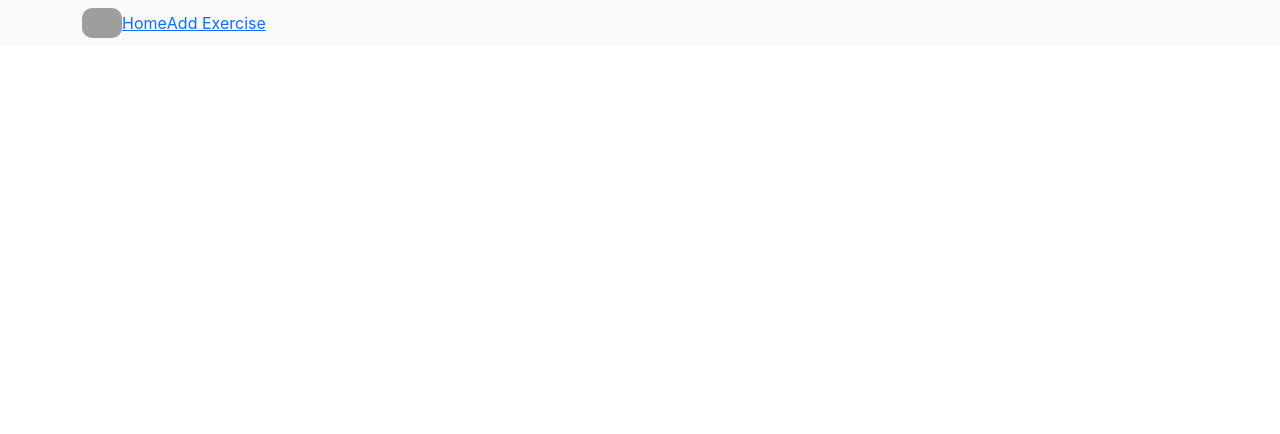
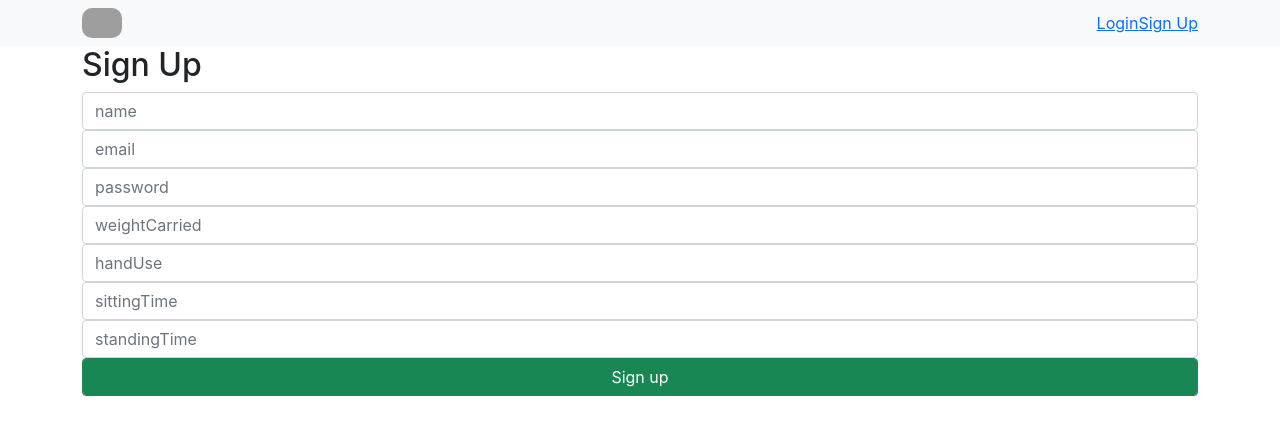
Before and after one commit to paolaagarmun/personalized-stretching-react, a React (Create React App) app: page /signup in a window 1280 px wide. Before the commit this address had no page. Shown: the top 434 px of the page. Built offline with nearby package versions, Linux system fonts and the light colour scheme; grey boxes are pictures that could not be loaded.

Commit message:
working on signup and login views

```diff
--- a/src/App.js
+++ b/src/App.js
@@ -6,17 +6,30 @@ import AddExerciseView from './views/AddExerciseView';
 import AddRoutineView from './views/AddRoutineView';
 import EditRoutineView from './views/EditRoutineView';
 import ExerciseDetailsView from './views/ExerciseDetailsView'
+import SignupView from './views/SignupView';
+import LoginView from './views/LoginView';
+import AuthRoute from './components/AuthRoute'
+import AdminRoute from './components/AdminRoute'
+import UserProfileView from './views/UserProfileView'
+import UserRoutineView from './views/UserRoutineView'
 
 function App() {
   return (
     <>
       <NavBar/>
       <Routes>
-        <Route path="/" element={<AdminHomeView/>}/>
+        <Route path="/signup" element={<SignupView/>}/>
+        <Route path="/login" element={<LoginView/>}/>
+      {/* Admin routes */}
+      <Route element={<AdminRoute/>}/>
+        <Route path="/adminHome" element={<AdminHomeView/>}/>
         <Route path="/addExercise" element={<AddExerciseView/>}/>
         <Route path="/addRoutine/:id" element={<AddRoutineView/>} />
         <Route path="/editRoutine/:id" element={<EditRoutineView/>}/>
+      <Route element={<AuthRoute/>}/>
         <Route path="/exerciseDetails/:id" element={<ExerciseDetailsView/>}/>
+        <Route path="/profile/:id" element={<UserProfileView/>} />
+        <Route path="/routine/:id" element={<UserRoutineView/>} />
       </Routes>
 
     </>
--- a/src/components/NavBar.js
+++ b/src/components/NavBar.js
@@ -1,9 +1,11 @@
 import { Navbar, Container, Nav, Image } from 'react-bootstrap'
 import { Link } from 'react-router-dom'
+import { isAuthenticated, logOut } from '../services/authService'
 
 import './NavBar.css'
 
 const NavBar = () => {
+    const user = isAuthenticated();
     return(
         <Navbar bg="light" expand="lg">
         <Container>
@@ -15,8 +17,31 @@ const NavBar = () => {
           <Navbar.Toggle aria-controls="basic-navbar-nav" />
           <Navbar.Collapse id="basic-navbar-nav">
             <Nav className="me-auto">
-              <Link to="/">Home</Link>
-              <Link to="/addExercise">Add Exercise</Link>
+              {
+                user.role === "ADMIN" && (
+                  <>
+                  <Link to="/adminHome">Home</Link>
+                  <Link to="/addExercise">Add Exercise</Link>
+                  </>
+                )
+              }
+            </Nav>
+            <Nav className="links">
+              {user ? (
+                <>
+                  <a style={{ margin: '8px'}}>
+                    Welcome, {user.name}
+                  </a>
+                  <button onClick={logOut} className="btn btn-outline-dark">
+                    Sign out
+                  </button>
+                </>
+                ) : (
+                  <>
+                  <Link to="/login">Login</Link>
+                  <Link to="/signup">Sign Up</Link>
+                  </>
+                )}
             </Nav>
           </Navbar.Collapse>
         </Container>
--- a/src/views/AddExerciseView.js
+++ b/src/views/AddExerciseView.js
@@ -100,8 +100,8 @@ const AddExerciseView = () => {
                 </Button>
             </Form>
             </div>
-            <div class="d-flex" style={{height: "100vh"}}>
-                <div class="vr"></div>
+            <div className="d-flex" style={{height: "100vh"}}>
+                <div className="vr"></div>
             </div>
             <div className="container mt-3">
             <h2>Exercise library</h2>
--- a/src/views/LoginView.js
+++ b/src/views/LoginView.js
@@ -1,6 +1,7 @@
 import { useState } from "react"
 import { useNavigate } from "react-router"
-import { loginUserToApi } from "../services/authService"
+import { isAuthenticated, loginUserToApi } from "../services/authService"
+
 
 
 const LoginView = () => {
@@ -23,7 +24,13 @@ const LoginView = () => {
         event.preventDefault();
         try {
             const userResponse = await loginUserToApi(user);
-            navigate("/");
+            console.log(userResponse);
+            if (userResponse.data.role === 'ADMIN') {
+                navigate("/adminHome");
+            } else {
+                navigate(`/routine/${userResponse.data._id}`);
+            }
+
             await window.location.reload();
         } catch (error) {
             console.log(error)
@@ -32,7 +39,7 @@ const LoginView = () => {
         setUser({
             email: "",
             password: ""
-        })
+        })}
 
     return (
         <div className="container mt-5">
@@ -58,4 +65,5 @@ const LoginView = () => {
   )
 }
 
-export default LoginView
+
+export default LoginView;
--- /dev/null
+++ b/src/views/SignupView.js
@@ -0,0 +1,111 @@
+import { useState } from "react";
+import { signUpUser } from "../services/authService";
+import { useNavigate } from 'react-router';
+
+const SignupView = () => {
+    const navigate = useNavigate();
+    const [user, setUser] = useState({
+        name: "",
+        email: "",
+        password: "",
+        weightCarried: "",
+        handUse: "",
+        sittingTime: "",
+        standingTime: ""
+    });
+
+    const handleChange = (event) => {
+        setUser({
+            ...user,
+            [event.target.name]: event.target.value
+        })
+    }
+
+    const handleSubmit = async (event) => {
+        event.preventDefault();
+        signUpUser(user);
+        setUser({
+            name: "",
+            email: "",
+            password: "",
+            weightCarried: "",
+            handUse: "",
+            sittingTime: "",
+            standingTime: ""
+        })
+        navigate("/login");
+        alert("User Created")
+    }
+
+    return (
+        <div className="container">
+            <form className="form">
+                <h2>Sign Up</h2>
+                <input
+                    value={user.name}
+                    name="name"
+                    onChange={handleChange}
+                    placeholder="name"
+                    type="text"
+                    className="form-control"
+                />
+                <input
+                    value={user.email}
+                    name="email"
+                    onChange={handleChange}
+                    placeholder="email"
+                    type="text"
+                    className="form-control"
+                />
+                <input
+                    value={user.password}
+                    name="password"
+                    onChange={handleChange}
+                    placeholder="password"
+                    type="password"
+                    className="form-control"
+                />
+                <input
+                    value={user.weightCarried}
+                    name="weightCarried"
+                    onChange={handleChange}
+                    placeholder="weightCarried"
+                    type="text"
+                    className="form-control"
+                />
+                <input
+                    value={user.handUse}
+                    name="handUse"
+                    onChange={handleChange}
+                    placeholder="handUse"
+                    type="text"
+                    className="form-control"
+                />
+                <input
+                    value={user.sittingTime}
+                    name="sittingTime"
+                    onChange={handleChange}
+                    placeholder="sittingTime"
+                    type="text"
+                    className="form-control"
+                />
+                <input
+                    value={user.standingTime}
+                    name="standingTime"
+                    onChange={handleChange}
+                    placeholder="standingTime"
+                    type="text"
+                    className="form-control"
+                />
+                <button
+                    onClick={handleSubmit}
+                    className="form-control btn btn-success"
+                >
+                Sign up
+                </button>
+            </form>
+        </div>
+    )
+}
+
+export default SignupView;
--- a/src/views/UserRoutineView.js
+++ b/src/views/UserRoutineView.js
@@ -1,12 +1,30 @@
+import { useState, useEffect } from "react";
+import { useParams, Navigate } from "react-router";
+import {getSingleUserFromApi} from '../services/userService'
+import { Link } from "react-router-dom";
+
+
 const UserRoutineView = () => {
-    //will need to get user
-    //will need to get user routine
+    const [userLoggedIn, setUserLoggedIn] = useState({})
+    const {id} = useParams();
+
+
+    useEffect(() => {
+        getUser();
+    }, [])
+
+    const getUser = async () => {
+        const response = await getSingleUserFromApi(id);
+        setUserLoggedIn(response.data)
+    }
+    console.log("USER:", userLoggedIn);
     //will need Link to single exercise view
     return (
+
         <>
         <h2>My routine:</h2>
         <div>
-            Notes
+            Notes: {userLoggedIn.routine.notes}
         </div>
         <div>
             <div>Exercise 1</div>
```
